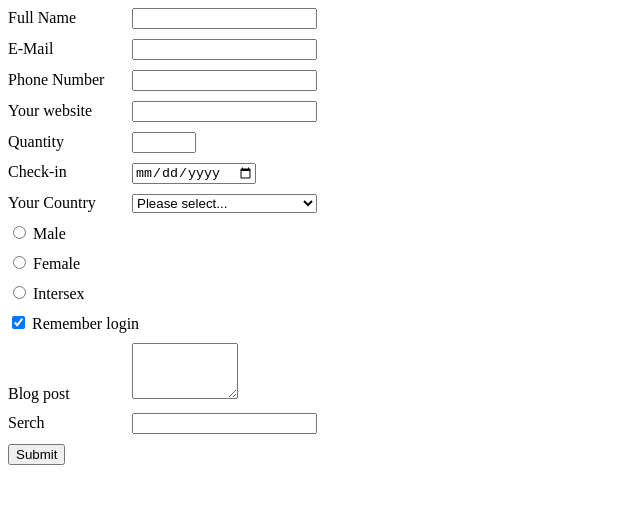
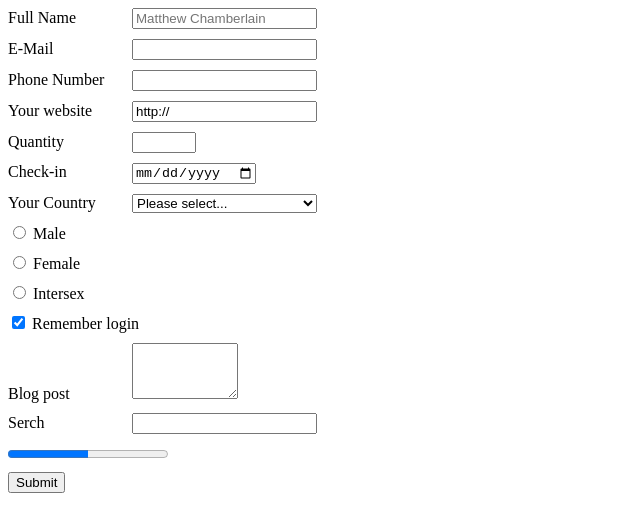
Before and after one commit to MattChambo/forms, a plain HTML site: page index.html in a window 1280 px wide. Shown: the whole page, without its empty margins (0-640 px from the left). Drawn offline with Linux system fonts and the light colour scheme.

Commit message:
Add more form elements

```diff
--- a/index.html
+++ b/index.html
@@ -12,7 +12,7 @@
 
 			<div>
 				<label for="full-name">Full Name</label>
-				<input type="text" id="full-name" required>
+				<input type="text" id="full-name" required placeholder="Matthew Chamberlain">
 			</div>
 
 			<div>
@@ -27,7 +27,7 @@
 
 			<div>
 				<label for="website">Your website</label>
-				<input type="url" id="website">
+				<input type="url" id="website" required value="http://">
 			</div>
 
 			<div>
@@ -83,6 +83,10 @@
 				<input type="serch" id="search">
 			</div>
 
+			<div>
+				<progress max="100" value="50"></progress>
+			</div>
+
 			<input type="submit">
 
 		</form>
```
